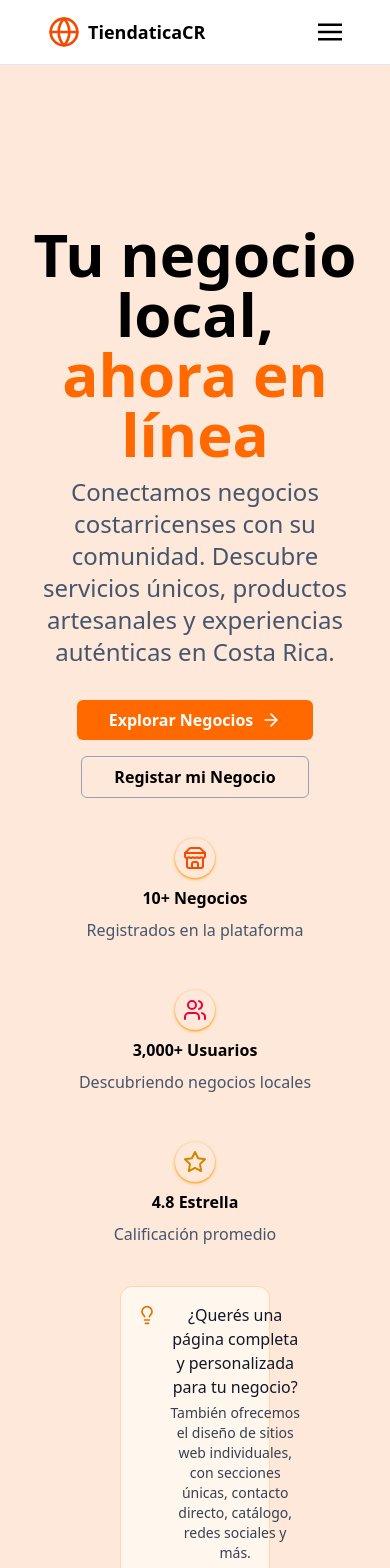
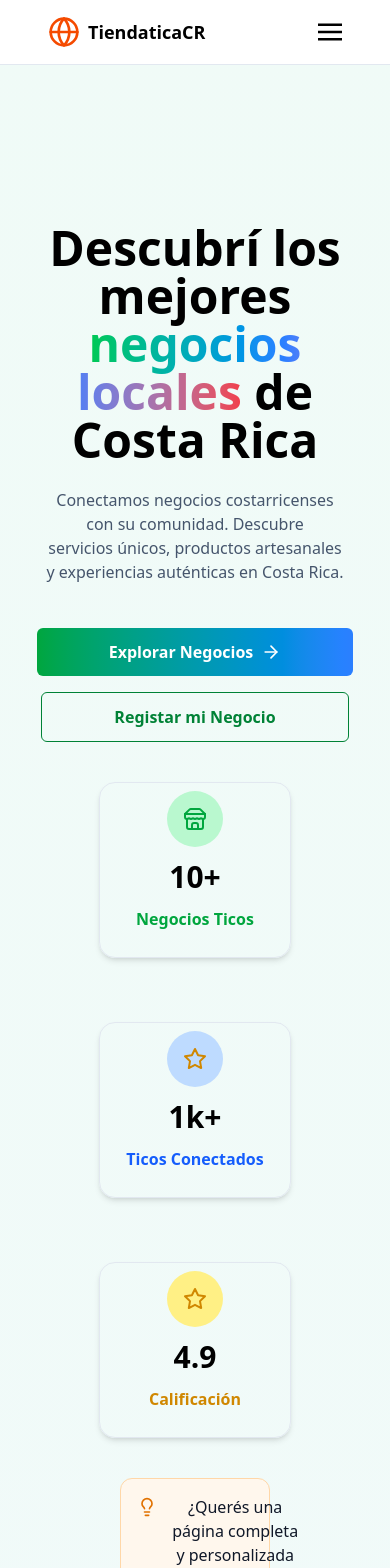
Before and after one commit to Elitaxh06/Digital-Storefronts, a React (Vite) app in the folder frontend/: page / in a window 390 px wide. Shown: the top 1568 px of the page. Built offline with nearby package versions, Linux system fonts and the light colour scheme; no server answers.

Commit message:
Actualizando el diseño

```diff
--- /dev/null
+++ b/frontend/src/components/SVGS/HouseSVG.tsx
@@ -0,0 +1,15 @@
+export function HouseSVG() {
+    return(
+        <svg xmlns="http://www.w3.org/2000/svg" width="24" height="24" viewBox="0 0 24 24" fill="none" stroke="currentColor" strokeWidth="2" strokeLinecap="round" strokeLinejoin="round" className="lucide lucide-store h-6 w-6 text-green-600"><path d="m2 7 4.41-4.41A2 2 0 0 1 7.83 2h8.34a2 2 0 0 1 1.42.59L22 7"></path><path d="M4 12v8a2 2 0 0 0 2 2h12a2 2 0 0 0 2-2v-8"></path><path d="M15 22v-4a2 2 0 0 0-2-2h-2a2 2 0 0 0-2 2v4"></path><path d="M2 7h20"></path><path d="M22 7v3a2 2 0 0 1-2 2v0a2.7 2.7 0 0 1-1.59-.63.7.7 0 0 0-.82 0A2.7 2.7 0 0 1 16 12a2.7 2.7 0 0 1-1.59-.63.7.7 0 0 0-.82 0A2.7 2.7 0 0 1 12 12a2.7 2.7 0 0 1-1.59-.63.7.7 0 0 0-.82 0A2.7 2.7 0 0 1 8 12a2.7 2.7 0 0 1-1.59-.63.7.7 0 0 0-.82 0A2.7 2.7 0 0 1 4 12v0a2 2 0 0 1-2-2V7"></path></svg>
+    )
+}
+
+export function UsersSVG(){
+    <svg xmlns="http://www.w3.org/2000/svg" width="24" height="24" viewBox="0 0 24 24" fill="none" stroke="currentColor" strokeWidth="2" strokeLinecap="round" strokeLinejoin="round" className="lucide lucide-users h-6 w-6 text-rose-600"><path d="M16 21v-2a4 4 0 0 0-4-4H6a4 4 0 0 0-4 4v2"></path><circle cx="9" cy="7" r="4"></circle><path d="M22 21v-2a4 4 0 0 0-3-3.87"></path><path d="M16 3.13a4 4 0 0 1 0 7.75"></path></svg>
+}
+
+export function Star(){
+    return (
+        <svg xmlns="http://www.w3.org/2000/svg" width="24" height="24" viewBox="0 0 24 24" fill="none" stroke="currentColor" strokeWidth="2" strokeLinecap="round" strokeLinejoin="round" className="lucide lucide-star h-6 w-6 text-yellow-600"><polygon points="12 2 15.09 8.26 22 9.27 17 14.14 18.18 21.02 12 17.77 5.82 21.02 7 14.14 2 9.27 8.91 8.26 12 2"></polygon></svg>
+    )
+}
--- a/frontend/src/index.css
+++ b/frontend/src/index.css
@@ -3,5 +3,9 @@
   font-family: system-ui, Avenir, Helvetica, Arial, sans-serif;
   line-height: 1.5;
   font-weight: 400;
-  background-color: #FDE8DA;
+  /* background-color: #FDE8DA; */
+  /* background-color: #F8FEFA; */
+  background: linear-gradient(to bottom, #F0FBF7, #F3F8FF);
+
+
 }
--- a/frontend/src/service/negocios.server.ts
+++ b/frontend/src/service/negocios.server.ts
@@ -8,7 +8,8 @@ import { negociosRoutes } from "../ambientes/admins.routes";
 
 export const getNegocios = async (): Promise<ApiResponseBusiness | null> => {
     const { data } = await axios.get<ApiResponseBusiness | null>(
-        negociosRoutes.getNegociosProd,
+        // negociosRoutes.getNegociosProd,
+        negociosRoutes.getNegociosLocal,
         {
             headers: {
                 "Content-Type": "application/json"
--- a/frontend/src/view/Home/CardNegocios/CardNegocios.tsx
+++ b/frontend/src/view/Home/CardNegocios/CardNegocios.tsx
@@ -47,7 +47,7 @@ function CardNegocios() {
 
                     <div className="grid grid-cols-1 lg:grid-cols-3 md:grid-cols-2 sm:grid-cols-1  mx-2 my-4 rounded-lg gap-6 gap-y-6 ml-10 mr-10">
                         {business.datos.activos.slice(0, mostratCantidad).map((business: Business) => (
-                            <div key={business.id} className="bg-white pr-2 pl-2 mb-10 shadow-md flex flex-col h-full mx-2 rounded-lg hover:-translate-y-2  transition-transform duration-200 hover:text-orange-500">
+                            <div key={business.id} className="bg-white pr-2 pl-2 mb-10 shadow-md flex flex-col h-full mx-2 rounded-lg hover:-translate-y-2 hover:shadow-2xl transition-transform duration-200 hover:text-orange-500">
                                     <div className="flex flex-col">
                                         <div className="relative">
                                             <img src={business.img_url_1} alt="Imagen de la tienda" className="object-cover h-48 rounded-t-lg w-full" />
--- /dev/null
+++ b/frontend/src/view/Home/HeroMain/CardsStats.tsx
@@ -0,0 +1,21 @@
+import React from "react"
+type Props = {
+    svg : React.ReactNode,
+    stat : string,
+    text: string,
+    textColor : string,
+    bgColor: string
+}
+
+export default function CardsStats({svg, stat, text, textColor, bgColor}: Props) {
+    return(
+        <div className="flex flex-col gap-3 items-center shadow-md hover:shadow-lg rounded-2xl hover:-translate-y-2 border border-slate-200 transition-transform duration-200 w-[12em] h-[11em]">
+            <span className={`rounded-full p-4 mt-2 ${bgColor}`}>
+                {svg}
+            </span>
+            <p className="font-bold text-3xl">{stat}</p>
+            <p className={`text-md font-semibold ${textColor}`}>{text}</p>
+        </div>
+
+    )
+}
--- a/frontend/src/view/Home/HeroMain/Hero.tsx
+++ b/frontend/src/view/Home/HeroMain/Hero.tsx
@@ -1,39 +1,52 @@
 import NotaAnuncio from "../../../components/AddNote"
 import FadeInSection from "../../../components/FadeInSection"
+import { HouseSVG, Star } from "../../../components/SVGS/HouseSVG"
+import CardsStats from "./CardsStats"
+import "./hero.css"
 function Hero() {
   return (
-    <section className="mt-48 mb-24">
+    <section className="mt-48 mb-24 " id="herosection">
         <FadeInSection>
 
-        <h1 className="text-6xl font-bold text-center">Tu negocio local, <span className="text-orange-500">ahora en <br />línea</span></h1>
-        <p className="text-center text-slate-600 text-2xl mt-3">Conectamos negocios costarricenses con su comunidad. Descubre<br /> servicios únicos, productos artesanales y experiencias auténticas en Costa Rica.</p>
+        <h1 className="sm:text-7xl text-5xl font-bold text-center">Descubrí los mejores
+            <span className="bg-gradient-to-r from-green-500 via-blue-500 to-red-500 bg-clip-text text-transparent"> negocios <br /> locales </span>
+            de Costa Rica
+        </h1>
+        <p className="text-center text-slate-600  sm:text-2xl p-3 mt-3">Conectamos negocios costarricenses con su comunidad. Descubre<br /> servicios únicos, productos artesanales y experiencias auténticas en Costa Rica.</p>
         <div className="flex justify-center flex-wrap items-center gap-4 mt-8">
-            <button className="bg-orange-500 hover:bg-orange-600 cursor-pointer text-white py-2 px-8 rounded-md font-semibold flex items-center">
+            <a href="#negocios"
+                className="bg-gradient-to-r from-green-600 to-blue-500 cursor-pointer text-white py-3 px-18 rounded-md font-semibold flex items-center hover:scale-105 transition-transform duration-200 hover:shadow-lg">
                 Explorar Negocios
                 <span>
                     <svg xmlns="http://www.w3.org/2000/svg" width="24" height="24" viewBox="0 0 24 24" fill="none" stroke="currentColor" strokeWidth="2" strokeLinecap="round" strokeLinejoin="round" className="lucide lucide-arrow-right ml-2 h-5 w-5"><path d="M5 12h14"></path><path d="m12 5 7 7-7 7"></path></svg>
                 </span>
-            </button>
-            <button className="border border-slate-400 hover:bg-amber-50 cursor-pointer text-black py-2 px-8 rounded-md font-semibold">Registar mi Negocio</button>
+            </a>
+            <button className="border border-green-700 hover:bg-green-100 hover:text-black cursor-pointer hover:shadow-lg hover:scale-105 transition-transform duration-200 text-green-700 py-3 px-18 rounded-md font-semibold">Registar mi Negocio</button>
         </div>
         <FadeInSection direction="right" delay={0.5}>
 
-        <div className="flex justify-center items-center flex-wrap mt-10 gap-12">
-            <div className="flex items-center flex-col gap-2">
-                <span className="rounded-4xl p-2 shadow shadow-amber-500 "><svg xmlns="http://www.w3.org/2000/svg" width="24" height="24" viewBox="0 0 24 24" fill="none" stroke="currentColor" strokeWidth="2" strokeLinecap="round" strokeLinejoin="round" className="lucide lucide-store h-6 w-6 text-orange-600"><path d="m2 7 4.41-4.41A2 2 0 0 1 7.83 2h8.34a2 2 0 0 1 1.42.59L22 7"></path><path d="M4 12v8a2 2 0 0 0 2 2h12a2 2 0 0 0 2-2v-8"></path><path d="M15 22v-4a2 2 0 0 0-2-2h-2a2 2 0 0 0-2 2v4"></path><path d="M2 7h20"></path><path d="M22 7v3a2 2 0 0 1-2 2v0a2.7 2.7 0 0 1-1.59-.63.7.7 0 0 0-.82 0A2.7 2.7 0 0 1 16 12a2.7 2.7 0 0 1-1.59-.63.7.7 0 0 0-.82 0A2.7 2.7 0 0 1 12 12a2.7 2.7 0 0 1-1.59-.63.7.7 0 0 0-.82 0A2.7 2.7 0 0 1 8 12a2.7 2.7 0 0 1-1.59-.63.7.7 0 0 0-.82 0A2.7 2.7 0 0 1 4 12v0a2 2 0 0 1-2-2V7"></path></svg></span>
-                <p className="font-bold">10+ Negocios</p>
-                <p className="text-slate-600">Registrados en la plataforma</p>
-            </div>
-            <div className="flex items-center flex-col gap-2">
-                <span className="rounded-4xl p-2 shadow shadow-amber-500"><svg xmlns="http://www.w3.org/2000/svg" width="24" height="24" viewBox="0 0 24 24" fill="none" stroke="currentColor" strokeWidth="2" strokeLinecap="round" strokeLinejoin="round" className="lucide lucide-users h-6 w-6 text-rose-600"><path d="M16 21v-2a4 4 0 0 0-4-4H6a4 4 0 0 0-4 4v2"></path><circle cx="9" cy="7" r="4"></circle><path d="M22 21v-2a4 4 0 0 0-3-3.87"></path><path d="M16 3.13a4 4 0 0 1 0 7.75"></path></svg></span>
-                <p className="font-bold">3,000+ Usuarios</p>
-                <p className="text-slate-600">Descubriendo negocios locales</p>
-            </div>
-            <div className="flex items-center flex-col gap-2">
-                <span className="rounded-4xl p-2 shadow shadow-amber-500 "><svg xmlns="http://www.w3.org/2000/svg" width="24" height="24" viewBox="0 0 24 24" fill="none" stroke="currentColor" strokeWidth="2" strokeLinecap="round" strokeLinejoin="round" className="lucide lucide-star h-6 w-6 text-yellow-600"><polygon points="12 2 15.09 8.26 22 9.27 17 14.14 18.18 21.02 12 17.77 5.82 21.02 7 14.14 2 9.27 8.91 8.26 12 2"></polygon></svg></span>
-                <p className="font-bold">4.8 Estrella</p>
-                <p className="text-slate-600">Calificación promedio</p>
-            </div>
+        <div className="flex justify-center gap-16 flex-wrap mt-10">
+            <CardsStats
+                svg={<HouseSVG />}
+                stat="10+"
+                text="Negocios Ticos"
+                textColor ="text-green-600"
+                bgColor="bg-green-200"
+            />
+            <CardsStats
+                svg={<Star/>}
+                text="Ticos Conectados"
+                stat="1k+"
+                textColor ="text-blue-600"
+                bgColor="bg-blue-200"
+            />
+            <CardsStats
+                svg={<Star />}
+                text="Calificación"
+                stat="4.9"
+                textColor="text-yellow-600"
+                bgColor="bg-yellow-200"
+            />
         </div>
         </FadeInSection>
         </FadeInSection>
--- a/frontend/src/view/Home/SeccionInfoNegocios/SeccionBeneficios.tsx
+++ b/frontend/src/view/Home/SeccionInfoNegocios/SeccionBeneficios.tsx
@@ -9,7 +9,7 @@ const CardBeneficios = ({ titulo, texto }: TypeCardBeneficios)  => {
     return (
         <FadeInSection direction="right" delay={0.5}>
 
-        <div className="flex flex-col items-center shadow-md shadow-slate-300 bg-white rounded-lg h-[10em] gap-5 pt-3">
+        <div className="flex flex-col items-center shadow-md shadow-slate-300 bg-white rounded-lg h-[10em] gap-5 pt-3 hover:-translate-y-3 transition-transform duration-200">
             <h4 className="text-xl font-semibold">{titulo}</h4>
             <p className="text-gray-600 max-w-[90%]">{texto}</p>
         </div>
@@ -26,7 +26,7 @@ function SeccionBeneficios() {
         <FadeInSection>
             {/* <NotaAnuncio /> */}
             <h1 className="text-4xl font-bold">Explora Negocios Locales</h1>
-            <p className="text-slate-600 text-lg mt-4">Descubre la diversidad de pequeños negocios costarricenses que han decidido crecer en línea. Desde <br />restaurantes familiares hasta   boutiques únicas.</p>
+            <p className="text-slate-600 text-xl mt-4">Descubre la diversidad de pequeños negocios costarricenses que han decidido crecer en línea. Desde <br />restaurantes familiares hasta   boutiques únicas.</p>
             <div className="flex justify-center">
                 <div className="grid grid-cols-1 md:grid-cols-2 lg:grid-cols-3 gap-4 mt-8 max-w-[80%] h-full">
                     <CardBeneficios titulo="Fácil Navegación" texto="Encuentra rápidamente lo que buscas con nuestro sistema de categorías y filtros." />
```
Also changed, not shown: frontend/src/view/Home/Contacto/Contacto.tsx (+5 -7 lines), frontend/src/view/Home/SeccionInfoNegocios/CTARegistroNegocio.tsx (+6 -6 lines), frontend/src/view/Home/HeroMain/hero.css (added).
